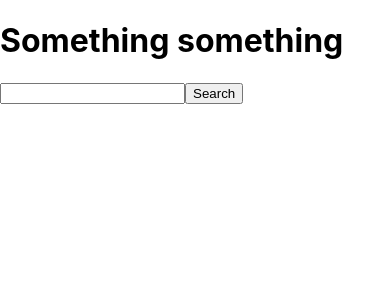
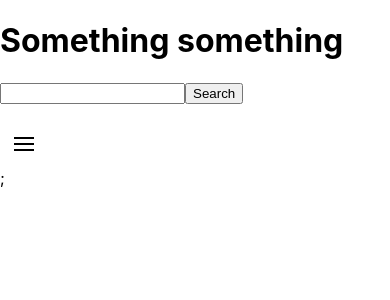
Before and after one commit to ramsumble/bookbook-frontend, a React (Create React App) app: page / in a window 390 px wide. Shown: the top 300 px of the page. Built offline with nearby package versions, Linux system fonts and the light colour scheme.

Commit message:
implemented hamburger menu from hamburger-react

```diff
--- a/package.json
+++ b/package.json
@@ -7,6 +7,7 @@
     "@testing-library/react": "^13.4.0",
     "@testing-library/user-event": "^13.5.0",
     "axios": "^1.6.7",
+    "hamburger-react": "^2.5.0",
     "react": "^18.2.0",
     "react-dom": "^18.2.0",
     "react-scripts": "5.0.1",
--- /dev/null
+++ b/src/components/Hamburger.js
@@ -0,0 +1,30 @@
+import React, { useState } from "react";
+import { Spin as Hamburger } from 'hamburger-react'
+
+// https://hamburger-react.netlify.app/
+
+const Samburger = () => {
+
+    const [isOpen, setOpen] = useState(false);
+
+    return (
+        <div className="Hamburger">
+            <Hamburger
+                size={20}
+                colour="#ffffff"
+                toggled={isOpen}
+                toggle={setOpen}
+            />
+            {isOpen && (
+            <div className="MenuItems">
+                <p>Menu Item 1</p>
+                <p>Menu Item 2</p>
+                <p>Menu Item 3</p>
+            </div>
+            )};
+        </div>
+
+    );
+};
+
+export default Samburger
--- a/src/pages/SearchPage.js
+++ b/src/pages/SearchPage.js
@@ -1,5 +1,6 @@
 import React from "react";
 import BookSearch from "../components/Booksearch";
+import Samburger from "../components/Hamburger";
 
 const SearchPage = () => {
     return(
@@ -9,7 +10,7 @@ const SearchPage = () => {
             </div>
             <div classname="row2">
                 <BookSearch />
-
+                <Samburger />
             </div>
         </div>
 
--- /dev/null
+++ b/src/styles/hamburger.css
@@ -0,0 +1 @@
+/* do something here eventually */
```
Also changed, not shown: 1 other file (tests, documents, lock files or other folders).
